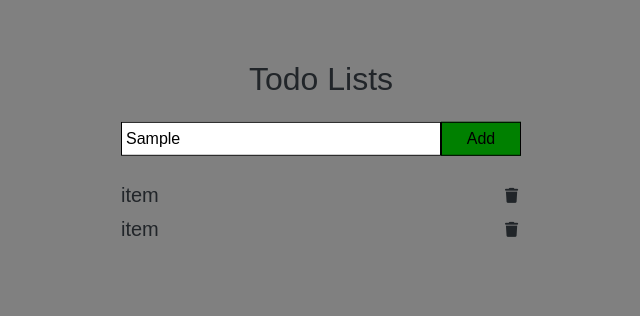
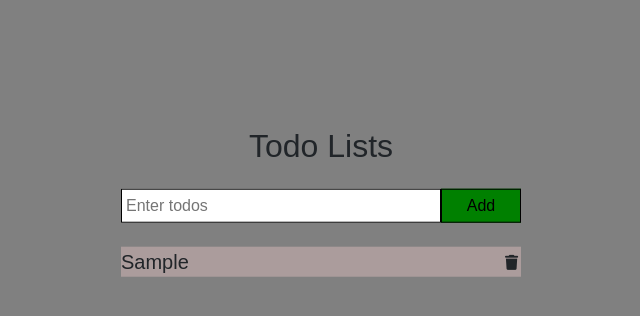
Before and after one commit to Rahul-N-a-n-d-a/todo-app-React, a React (Create React App) app: page / in a window 1280 px wide. Both pictures are taken after typing "Sample" into the empty fields and a click on the button "Add". Shown: the top 316 px of the page, without its empty margins (319-959 px from the left). Built offline with nearby package versions, Linux system fonts and the light colour scheme.

Commit message:
added basic functions

```diff
--- a/src/App.js
+++ b/src/App.js
@@ -1,4 +1,4 @@
-import Todos from './components/Todos/todos'
+import Todos from './components/Todos/todo'
 
 function App() {
   return (
--- a/src/components/Todos/todos.css
+++ b/src/components/Todos/todo.css
@@ -14,7 +14,7 @@ body {
     position: absolute;
     top: 20%;
     left: 50%;
-    transform: translate(-50%, -50%);
+    transform: translate(-50%, -20%);
 }
 .input-area {
     width: 100%;
@@ -43,6 +43,7 @@ ul {
     align-items: center;
     margin-bottom: 0.2em;
     font-size: 20px;
+    background-color: #ab9c9c;
  }
  ul li i {
     cursor: pointer;
--- /dev/null
+++ b/src/components/Todos/todo.js
@@ -0,0 +1,35 @@
+import React, { useState } from 'react'
+import './todo.css'
+
+function Todo() {
+  const [task, setTask] = useState('');
+  const [todos, setTodos] = useState([]);
+
+  return (
+    <div className='todo-container col-md-6'>
+      <h2 className='heading mb-4'>Todo Lists</h2>
+      <div className="input-area mb-4">
+        <input className='p-1' type="text" value={task} onChange={(e) => setTask(e.target.value)} placeholder='Enter todos' />
+        <button className='add-btn p-1' onClick={() => {
+          setTodos([...todos, {id: Date.now(), task:task}])
+          setTask('')
+        }
+      }>Add</button>
+      </div>
+      <section className='show-todos'>
+        <ul>
+          {todos.map((item,index) => {
+            return(
+              <li key={index}>{item.task} <i onClick={() => {
+                setTodos(todos.filter(value => value.id !== item.id))
+              }} className="fa-solid fa-trash"></i></li>
+            )
+          })
+        }
+        </ul>
+      </section>
+    </div>
+  )
+}
+
+export default Todo
--- a/src/components/Todos/todos.js
+++ /dev/null
@@ -1,22 +0,0 @@
-import React from 'react'
-import './todos.css'
-
-function todos() {
-  return (
-    <div className='todo-container col-md-6'>
-      <h2 className='heading mb-4'>Todo Lists</h2>
-      <div className="input-area mb-4">
-        <input className='p-1' type="text" placeholder='Enter todos'/>
-        <button className='add-btn p-1'>Add</button>
-      </div>
-      <section className='show-todos'>
-        <ul>
-          <li>item <i className="fa-solid fa-trash"></i></li>
-          <li>item <i className="fa-solid fa-trash"></i></li>
-        </ul>
-      </section>
-    </div>
-  )
-}
-
-export default todos
```
